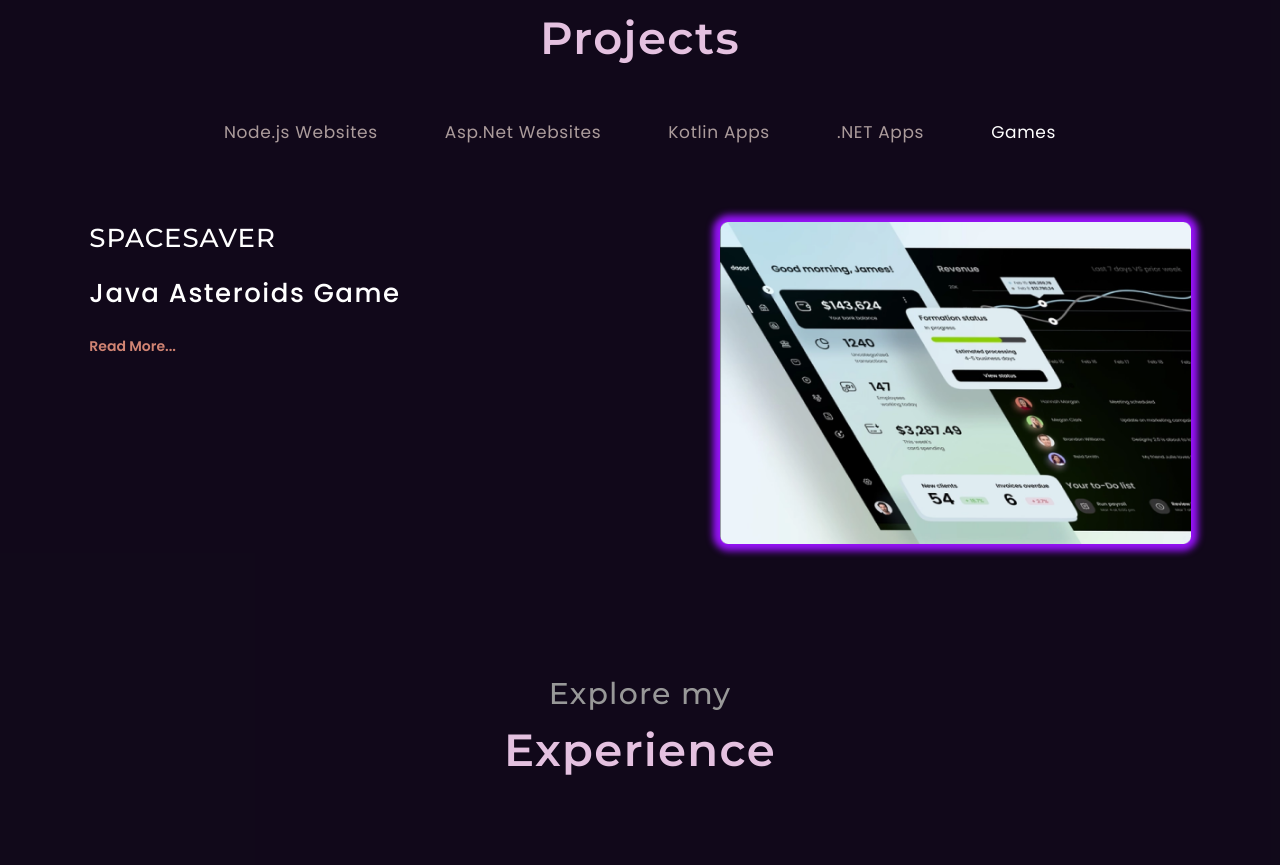
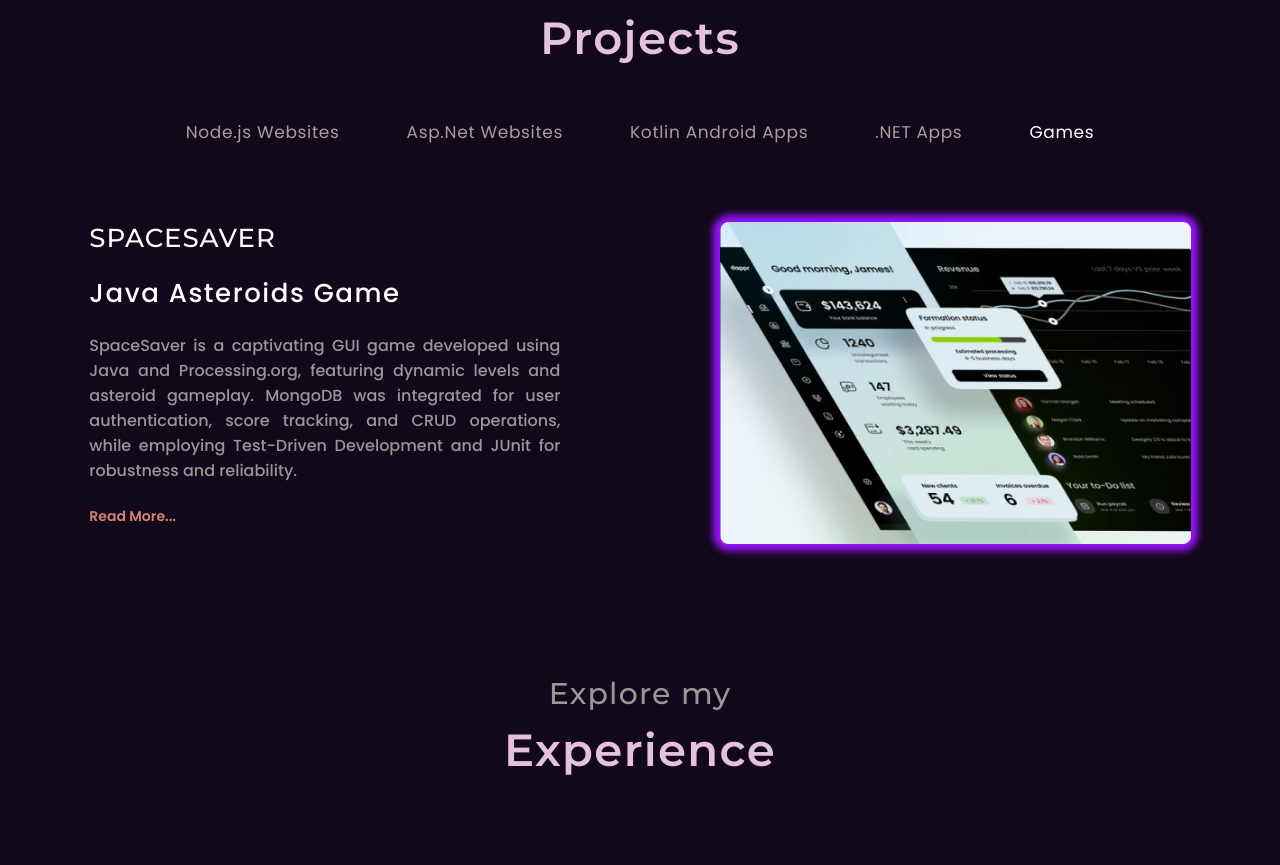
Before and after one commit to Rai-Sahil/Portfolio-React, a React (Create React App) app: page /games in a window 1280 px wide. Shown: the part 1988-2853 px from the top of the page. Built offline with nearby package versions, Linux system fonts and the light colour scheme; a web font is replaced by a local one.

Commit message:
Project data changed

```diff
--- a/src/Data/Projects-Data.js
+++ b/src/Data/Projects-Data.js
@@ -4,7 +4,7 @@ const projects = [
         name: "Smart Pictionary",
         category: "NODEJS",
         overview: "Interactive AI Guessing Game",
-        content: " React.js app utilizing a DigitalOcean-hosted ML model for image generation, Redis caching for game data storage, and Azure for server-side hosting. Security measures include HTTP-only JWT cookies, prevention of SQL injection via procedural DB calls. Utilized Express.js for API endpoints, tested with Postman.",
+        content: "React.js app utilizing a DigitalOcean-hosted ML model for image generation, Redis caching for game data storage, and Azure for server-side hosting. Security measures include HTTP-only JWT cookies, prevention of SQL injection via procedural DB calls. Utilized Express.js for API endpoints, tested with Postman.",
         pic: "",
         github: ""
     },
@@ -39,7 +39,7 @@ const projects = [
         id: 5,
         name: "ViewVibe",
         category: "DESKTOP",
-        content: "",
+        content: "Developed ViewVibe, a .NET WPF application for video streaming and sharing, similar to YouTube. Leveraging AWS Cloudfront CDN and AWS S3 bucket storage, MongoDB was implemented for data access. Integrated MVVM architecture, FFMPEG for screen recording, and MSTest for robust unit testing.",
         overview: "Video Sharing/Streaming App",
         pic: "",
         github: ""
@@ -48,7 +48,7 @@ const projects = [
         id: 6,
         name: "Budget Barrier",
         category: "MOBILE",
-        content: "",
+        content: "The project encompasses an Android Expense Tracker App developed using Kotlin, employed MVVM architecture with data binding, view bindings, Kotlin Flow, Coroutines, Camera usage with permissions, Firebase integration for user authentication, and a Material design themed XML-based UI layout.",
         overview: "Expense Tracker",
         pic: "",
         github: ""
@@ -66,7 +66,7 @@ const projects = [
         id: 8,
         name: "SpaceSaver",
         category: "GAMES",
-        content: "",
+        content: "SpaceSaver is a captivating GUI game developed using Java and Processing.org, featuring dynamic levels and asteroid gameplay. MongoDB was integrated for user authentication, score tracking, and CRUD operations, while employing Test-Driven Development and JUnit for robustness and reliability.",
         overview: "Java Asteroids Game",
         pic: "",
         github: ""
@@ -75,8 +75,8 @@ const projects = [
         id: 9,
         name: "Activv",
         category: "MOBILE",
-        content: "",
-        overview: "Habbit Tracker",
+        content: "Habit Tracker Android app developed in Kotlin using Jetpack Compose UI for a modern interface. It integrates Firebase for user authentication and data storage. Architecture Components such as LiveData, Kotlin Flow, Bindings and Dependency Injection were implemented to enhance functionality and structure.",
+        overview: "Habit Tracker",
         pic: "",
         github: ""
     },
--- a/src/NavBars/ProjectNavBar/projectNavBar.jsx
+++ b/src/NavBars/ProjectNavBar/projectNavBar.jsx
@@ -51,7 +51,7 @@ const ProjectNavBar = () => {
                             style={linkStyles('/mobile')}
                             onClick={() => handleLinkClicked('/mobile')}
                         >
-                            Kotlin Apps
+                            Kotlin Android Apps
                         </Link>
                     </div>
                     <div>
```
